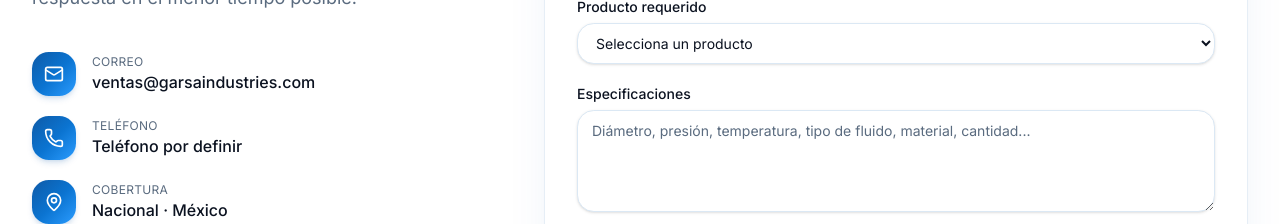
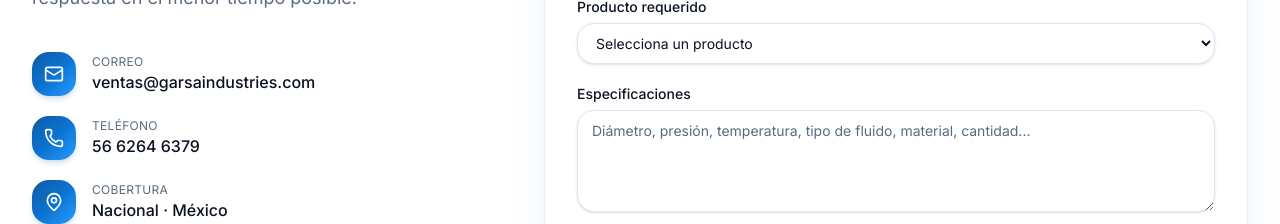
Before and after one commit to edgarivangar/garsaindustries, a Next.js app: page / in a window 1280 px wide. Shown: the part 4840-5064 px from the top of the page. Built offline with nearby package versions, Linux system fonts and the light colour scheme.

Commit message:
Update rfq-section.tsx
add cel

```diff
--- a/components/rfq-section.tsx
+++ b/components/rfq-section.tsx
@@ -68,7 +68,7 @@ export function RfqSection() {
                     Teléfono
                   </dt>
                   <dd className="font-medium text-foreground">
-                    Teléfono por definir
+                    56 6264 6379
                   </dd>
                 </div>
               </div>
```
